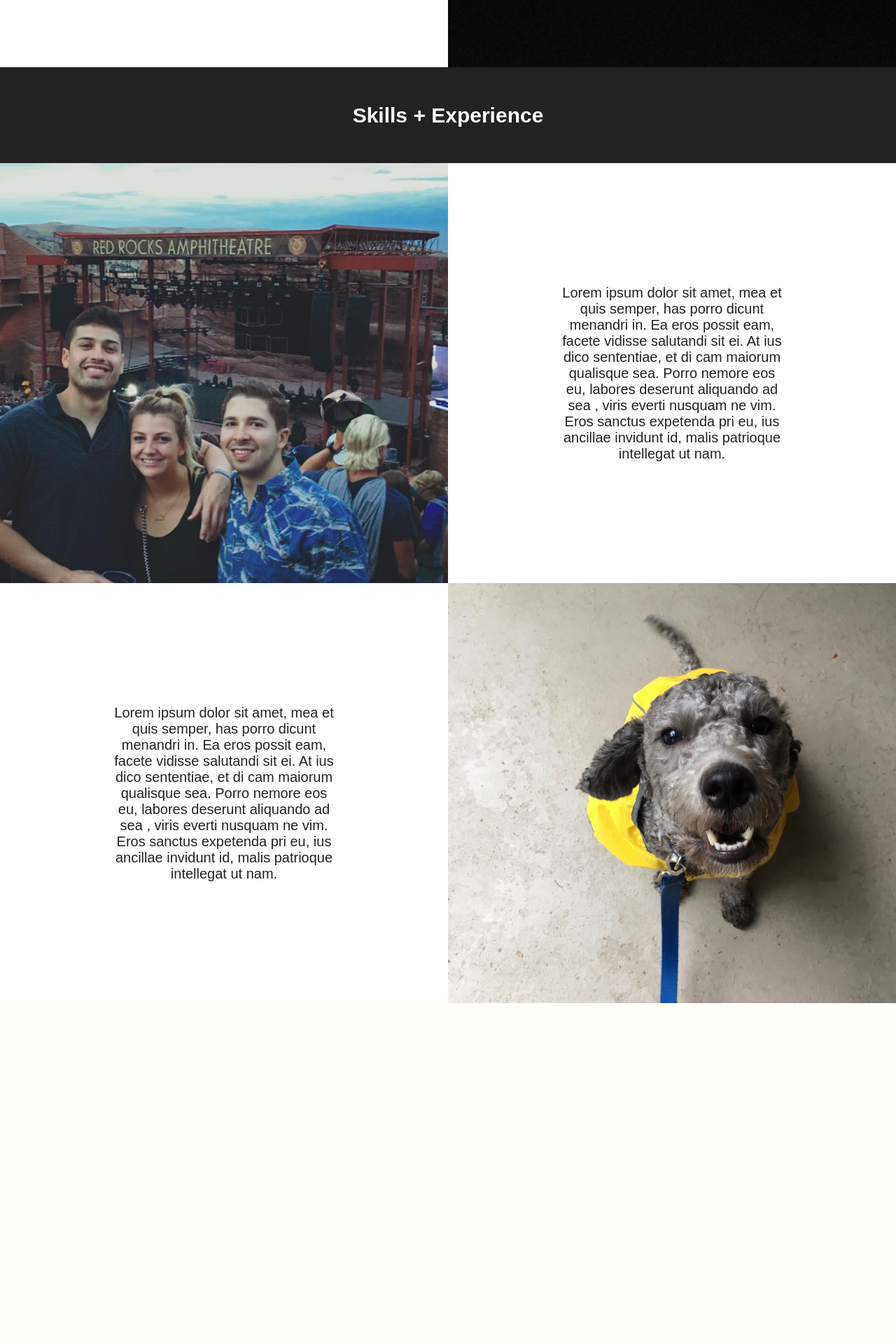
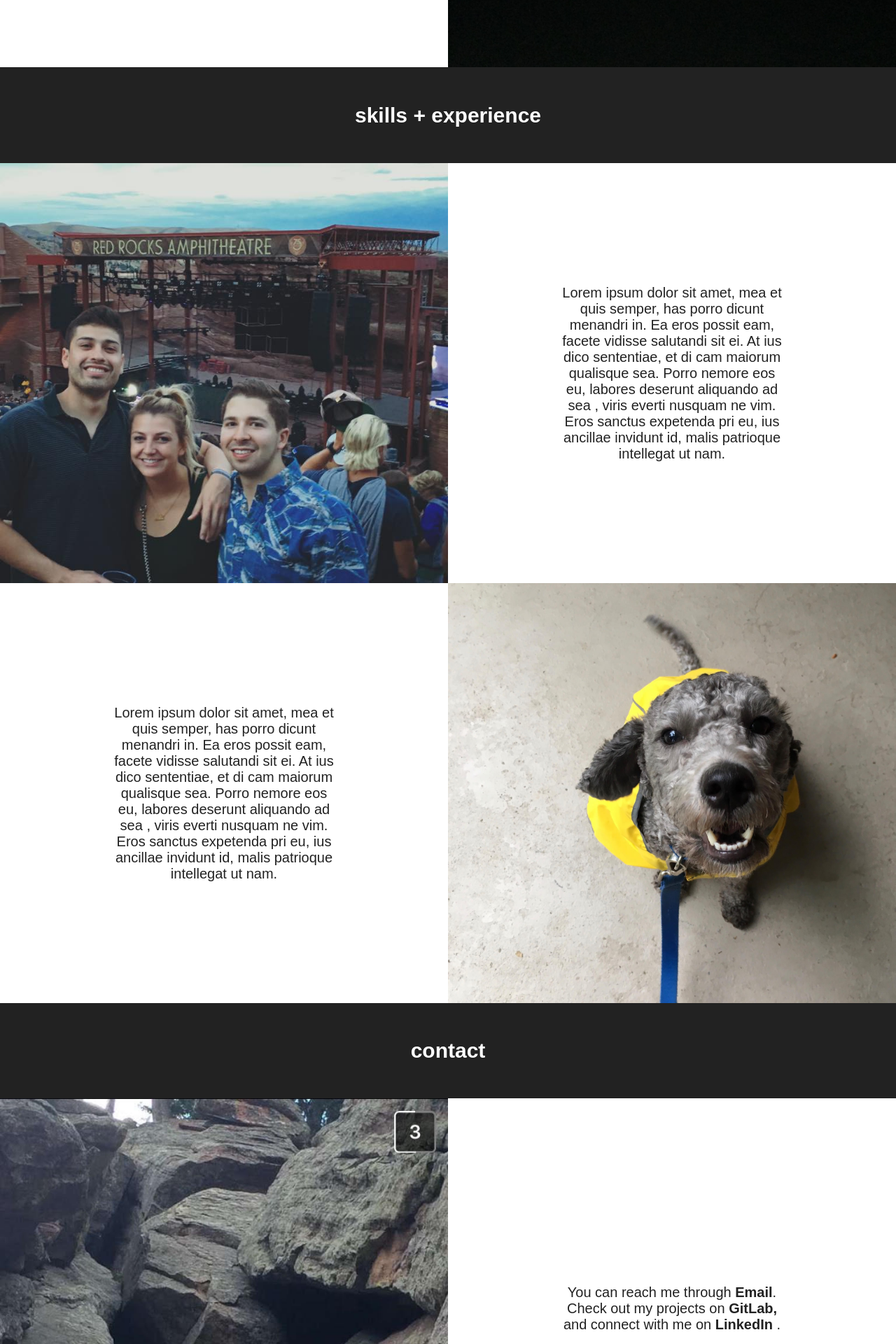
Before and after one commit to andrade16/personal-website, a PHP site: page /src/index.html in a window 1280 px wide. Shown: the part 2040-3960 px from the top of the page at 70% size. Before the commit the page ends 3473 px from the top, so only its background shows below. Run offline with PHP 8.4, Linux system fonts and the light colour scheme.

Commit message:
adding contact section

```diff
--- a/src/index.html
+++ b/src/index.html
@@ -5,7 +5,7 @@
     <link rel="stylesheet" type="text/css" href="../style.css">
     <meta charset="utf-8">
     <meta name="viewport" content="width=device-width, initial-scale=1">
-    <script async src="https://ajax.googleapis.com/ajax/libs/jquery/1.12.4/jquery.min.js"></script>
+    <script src="https://ajax.googleapis.com/ajax/libs/jquery/1.12.4/jquery.min.js"></script>
 
 
 </head>
@@ -20,13 +20,13 @@
             <nav id="nav-bar">
                 <a href="#about-me">about me</a>
                 <a href="#skills-experience">skills + experience</a>
-                <a href="#headcontact">contact</a>
+                <a href="#contact">contact</a>
             </nav>
         </section>
     </div>
 
     <section id="about-me" class="clearfix">
-        <h1>About me</h1>
+        <h1>about me</h1>
         <div class="clearfix">
             <div class="about-pic-one"></div>
             <div>
@@ -57,7 +57,7 @@
     </section>
 
     <section id="skills-experience">
-        <h1>Skills + Experience</h1>
+        <h1>skills + experience</h1>
         <div>
             <div class="skills-pic-one"></div>
             <div>
@@ -86,6 +86,21 @@
             </div>
         </div>
     </section>
+
+    <section id="contact">
+        <h1>contact</h1>
+        <div>
+            <div class="contact-img"></div>
+            <div id="contact-content">
+                <p>You can reach me through <a href="mailto:andrade.william61@gmail.com"><b>Email</b></a>.
+                    Check out my projects on <a href="https://gitlab.com/users/william.andrade/projects"><b>GitLab,</b></a>
+                    and connect with me on <a href="https://www.linkedin.com/in/william-andrade"><b>LinkedIn
+                    </b></a>.
+                </p>
+            </div>
+        </div>
+    </section>
+
 </div>
 </body>
 
--- a/style.css
+++ b/style.css
@@ -53,15 +53,15 @@
 	clear:both;
 	content: "";
 }
-#skills-experience a, #headcontact a {
+#skills-experience a, #contact a {
 	text-decoration: none;
 	color: inherit;
 	font-weight: bold;
 }
-#skills-experience a:hover, #headcontact a:hover {
+#skills-experience a:hover, #contact a:hover {
 	border-bottom: 1px solid black;
 }
-#skills-experience a:visited, #headcontact a:visited {
+#skills-experience a:visited, #contact a:visited {
 	color: black;
 }
 nav {
@@ -144,3 +144,13 @@
 	background-repeat:no-repeat;
 	background-position:center;
 }
+
+.contact-img {
+	background:url('./img/me_random_2.jpg');
+	background-size:cover;
+	background-repeat:no-repeat;
+	background-position: center top;
+}
+p {
+	text-align: center;
+}
```
